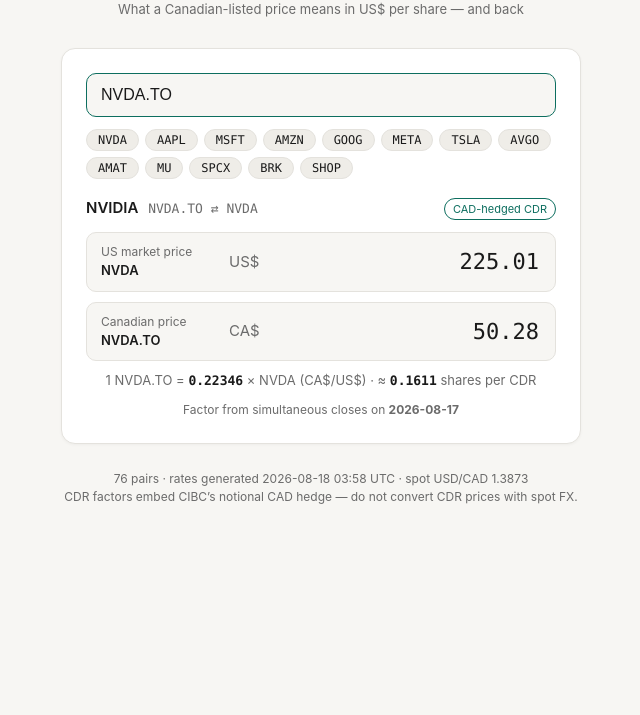
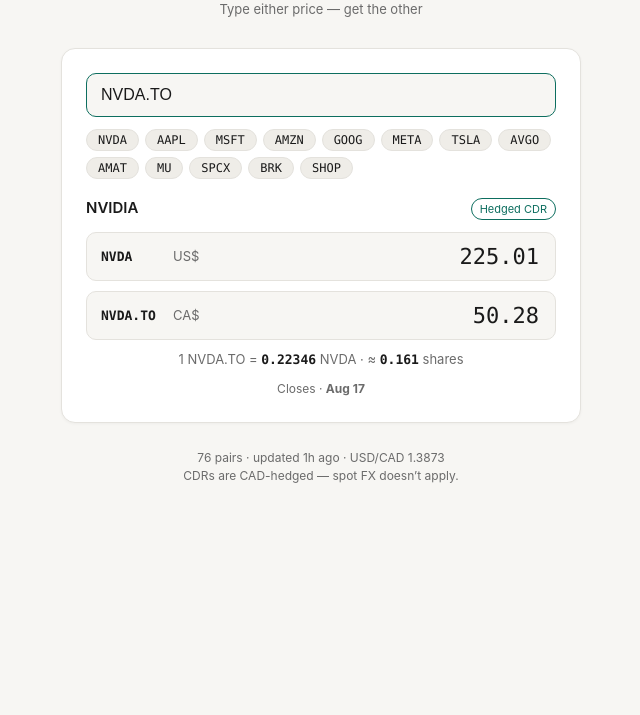
Before and after one commit to May-lab-max/cdr-converter, a plain HTML site: page index.html in a window 1280 px wide. Shown: the part 85-800 px from the top of the page, without its empty margins (319-959 px from the left). Drawn offline with Linux system fonts and the light colour scheme.

Commit message:
Tighten copy: minimal labels, relative timestamps, human dates

```diff
--- a/index.html
+++ b/index.html
@@ -57,7 +57,6 @@
   .rows.on { display: block; }
   .pairhead { display: flex; align-items: baseline; justify-content: space-between; margin-bottom: 12px; }
   .pairhead .title { font-weight: 600; }
-  .pairhead .title span { color: var(--muted); font-weight: 400; font-family: var(--mono); font-size: 13px; margin-left: 6px; }
   .badge {
     font-size: 11px; padding: 2px 8px; border-radius: 999px;
     border: 1px solid var(--line); color: var(--muted); white-space: nowrap;
@@ -66,8 +65,8 @@
   .amount { display: flex; align-items: center; gap: 10px; border: 1px solid var(--line);
     border-radius: 10px; padding: 10px 14px; margin-bottom: 10px; background: var(--bg); }
   .amount:focus-within { border-color: var(--accent); }
-  .amount label { font-size: 12px; color: var(--muted); width: 118px; flex-shrink: 0; }
-  .amount label b { display: block; color: var(--ink); font-size: 13px; font-weight: 600; }
+  .amount label { font-family: var(--mono); font-size: 13px; font-weight: 600; min-width: 62px; flex-shrink: 0; }
+  .amount .cur { color: var(--muted); font-size: 13px; }
   .amount input {
     flex: 1; min-width: 0; border: none; background: none; color: var(--ink); outline: none;
     font-family: var(--mono); font-size: 22px; text-align: right;
@@ -77,17 +76,23 @@
   .meta { text-align: center; color: var(--muted); font-size: 12px; margin-top: 10px; }
   .meta .warn { color: var(--amber); }
   footer { color: var(--muted); font-size: 12px; margin-top: 26px; max-width: 520px; text-align: center; }
+  @media (max-width: 480px) {
+    body { padding: 28px 12px; }
+    header { margin-bottom: 20px; }
+    .card { padding: 18px 14px; }
+    .amount input { font-size: 20px; }
+  }
 </style>
 </head>
 <body>
 <header>
   <h1>CDR ⇄ USD converter</h1>
-  <p>What a Canadian-listed price means in US$ per share — and back</p>
+  <p>Type either price — get the other</p>
 </header>
 
 <div class="card">
   <div class="search-wrap">
-    <input id="symbol" placeholder="Ticker — NVDA, NVDA.TO, SHOP, GOOGL…"
+    <input id="symbol" placeholder="NVDA, SHOP.TO, GOOGL…"
            autocomplete="off" spellcheck="false" autofocus>
     <div id="suggest"></div>
   </div>
@@ -99,14 +104,14 @@
       <div class="badge" id="pairbadge"></div>
     </div>
     <div class="amount">
-      <label>US market price<b id="uslabel"></b></label>
-      <span style="color:var(--muted)">US$</span>
-      <input id="usd" inputmode="decimal">
+      <label id="uslabel" for="usd"></label>
+      <span class="cur">US$</span>
+      <input id="usd" inputmode="decimal" aria-label="Price in US dollars">
     </div>
     <div class="amount">
-      <label>Canadian price<b id="cadlabel"></b></label>
-      <span style="color:var(--muted)">CA$</span>
-      <input id="cad" inputmode="decimal">
+      <label id="cadlabel" for="cad"></label>
+      <span class="cur">CA$</span>
+      <input id="cad" inputmode="decimal" aria-label="Price in Canadian dollars">
     </div>
     <div class="kline" id="kline"></div>
     <div class="meta" id="meta"></div>
@@ -141,28 +146,42 @@
 
     const fmt = (v, dp) => v.toLocaleString('en-US', { minimumFractionDigits: dp, maximumFractionDigits: dp });
     const parse = el => { const v = parseFloat(el.value.replace(/[,\s$]/g, '')); return isFinite(v) ? v : null; };
+    const MONTHS = ['Jan','Feb','Mar','Apr','May','Jun','Jul','Aug','Sep','Oct','Nov','Dec'];
+    const fmtDate = s => s.split(' / ').map(d => {
+      const [, m, day] = d.split('-');
+      return MONTHS[+m - 1] + ' ' + +day;
+    }).join(' / ');
+    const rel = iso => {
+      const t = Date.parse(iso.replace(' UTC', 'Z'));
+      if (isNaN(t)) return iso.split('T')[0];
+      const m = Math.round((Date.now() - t) / 60000);
+      if (m < 2) return 'just now';
+      if (m < 60) return m + 'm ago';
+      if (m < 48 * 60) return Math.round(m / 60) + 'h ago';
+      return Math.round(m / 1440) + 'd ago';
+    };
 
     function show(p, { keepAmounts = false } = {}) {
       current = p;
       $('rows').classList.add('on');
-      $('pairname').innerHTML = p.name + ' <span>' + p.cad_symbol + ' ⇄ ' + p.us_symbol + '</span>';
+      $('pairname').textContent = p.name;
       const b = $('pairbadge');
-      if (p.type === 'cdr') { b.textContent = 'CAD-hedged CDR'; b.className = 'badge hedged'; }
-      else { b.textContent = 'Cross-listed · unhedged'; b.className = 'badge'; }
+      if (p.type === 'cdr') { b.textContent = 'Hedged CDR'; b.className = 'badge hedged'; }
+      else { b.textContent = 'Cross-listed'; b.className = 'badge'; }
       $('uslabel').textContent = p.us_symbol;
       $('cadlabel').textContent = p.cad_symbol;
       if (!keepAmounts) {
         $('usd').value = fmt(p.us_price, 2);
         $('cad').value = fmt(p.cad_price, 2);
       }
-      let k = '1 ' + p.cad_symbol + ' = <b>' + p.k.toFixed(5) + '</b> × ' + p.us_symbol + ' (CA$/US$)';
+      let k = '1 ' + p.cad_symbol + ' = <b>' + p.k.toFixed(5) + '</b> ' + p.us_symbol;
       if (p.type === 'cdr' && usdcad) {
-        k += ' · ≈ <b>' + (p.k / usdcad).toFixed(4) + '</b> shares per CDR';
+        k += ' · ≈ <b>' + (p.k / usdcad).toFixed(3) + '</b> shares';
       }
       $('kline').innerHTML = k;
       const mismatch = p.price_date.includes('/');
-      $('meta').innerHTML = 'Factor from simultaneous closes on <b>' + p.price_date + '</b>'
-        + (mismatch ? ' <span class="warn">— legs closed on different days; treat as approximate</span>' : '');
+      $('meta').innerHTML = 'Closes · <b>' + fmtDate(p.price_date) + '</b>'
+        + (mismatch ? ' <span class="warn">— different days, approximate</span>' : '');
       const u = new URL(location); u.searchParams.set('s', p.cad_symbol); history.replaceState(null, '', u);
     }
 
@@ -238,9 +257,9 @@
     });
 
     // ---- footer + initial state ----
-    $('foot').innerHTML = pairs.length + ' pairs · rates generated ' + rates.generated_at.replace('T', ' ')
-      + (usdcad ? ' · spot USD/CAD ' + usdcad.toFixed(4) : '')
-      + '<br>CDR factors embed CIBC’s notional CAD hedge — do not convert CDR prices with spot FX.';
+    $('foot').innerHTML = pairs.length + ' pairs · updated ' + rel(rates.generated_at)
+      + (usdcad ? ' · USD/CAD ' + usdcad.toFixed(4) : '')
+      + '<br>CDRs are CAD-hedged — spot FX doesn’t apply.';
 
     const q = new URL(location).searchParams.get('s');
     const init = (q && resolve(q)) || index.get('NVDA.TO') || pairs[0];
```
